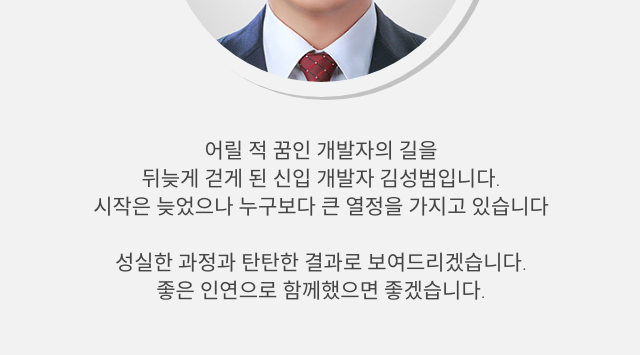
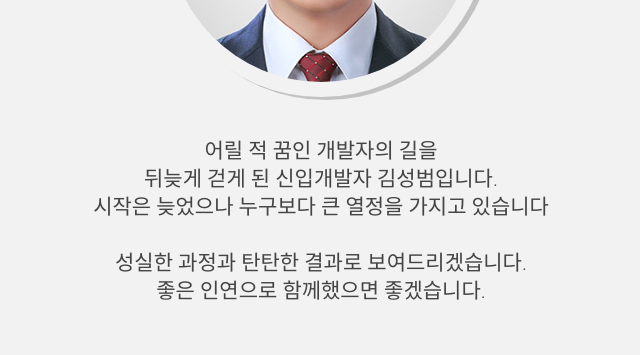
Before and after one commit to sky183/sbkim, a plain HTML site: page index.html in a window 1280 px wide. Shown: the part 1100-1455 px from the top of the page, 319-959 px from the left. Drawn offline with nearby package versions, Linux system fonts and the light colour scheme; a web font is replaced by a local one.

Commit message:
Add files via upload

```diff
--- a/index.html
+++ b/index.html
@@ -292,7 +292,7 @@
 					<!--	<h3 class="text-center scrollimation fade-in">1983 . 10 . 27</h3>-->
 
 						<p class="text-center scrollimation fade-in">어릴 적 꿈인 개발자의 길을<br> 뒤늦게 걷게 된
-						신입 개발자 김성범입니다. <br>
+						신입개발자 김성범입니다.<br>
 						시작은 늦었으나 누구보다 큰 열정을 가지고 있습니다 <br><br>
 						성실한 과정과 탄탄한 결과로 보여드리겠습니다.<br>
 						좋은 인연으로 함께했으면 좋겠습니다.
```
